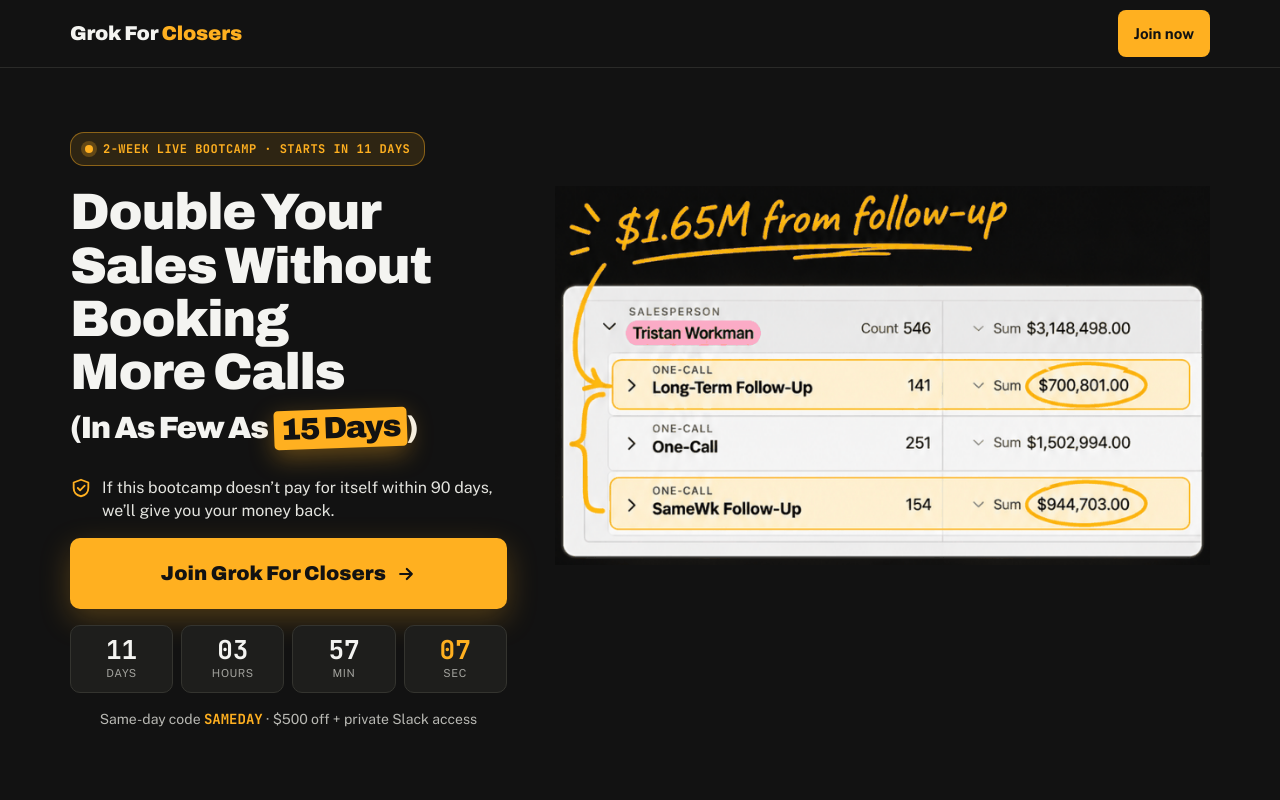
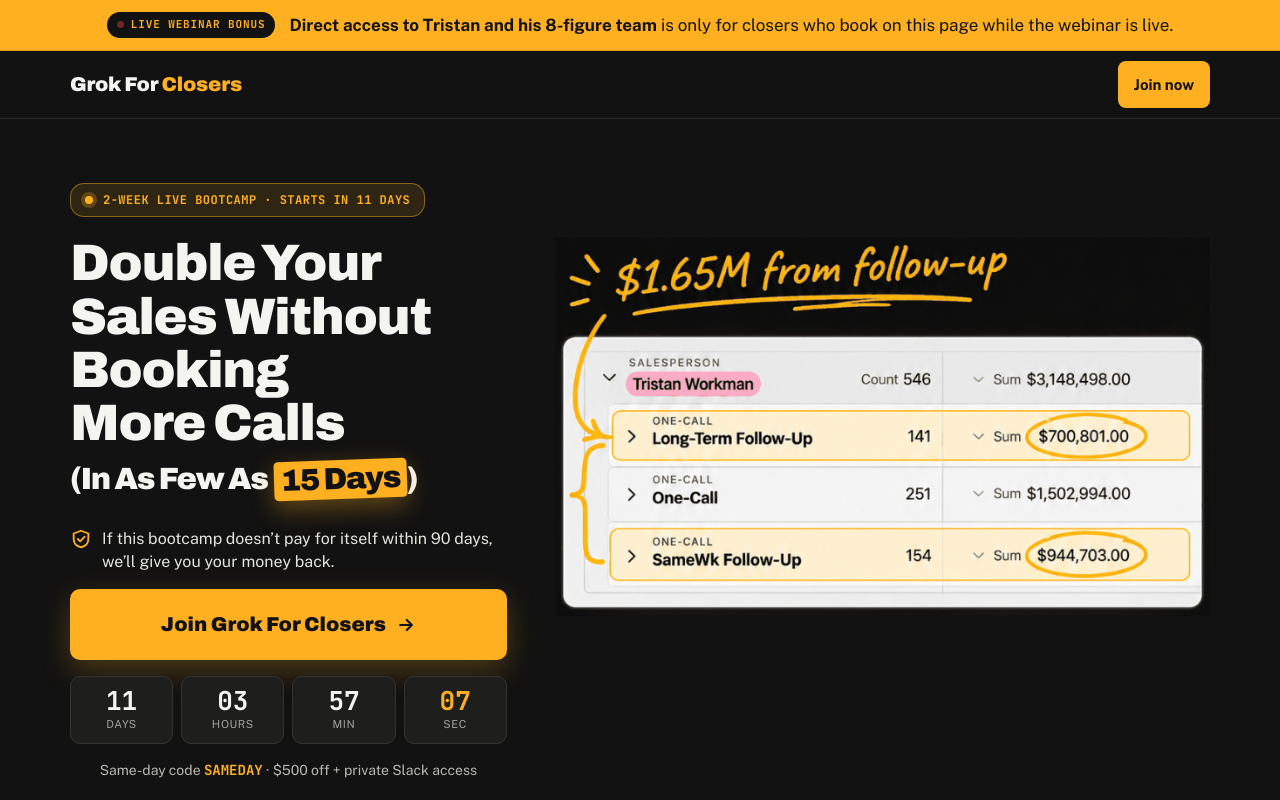
Before and after one commit to makstarforge/grokforclosers, a plain HTML site: page sameday.html in a window 1280 px wide. Shown: the top 800 px of the page. Drawn offline with nearby package versions, Linux system fonts and the light colour scheme.

Commit message:
Sameday: live webinar bonus banner
Co-Authored-By: Claude Opus 5.5 <noreply@anthropic.com>
Claude-Session: https://claude.ai/code/session_01B6SyheZNpz3uKChNs5tpkw

```diff
--- a/sameday.html
+++ b/sameday.html
@@ -75,6 +75,14 @@ summary::-webkit-details-marker{display:none}
 </head>
 <body>
 <div style="width: 100%; background: #F4F4F1; color: #121212; font-family: 'Public Sans', sans-serif; font-size: 17px; line-height: 1.55">
+<!-- WEBINAR BANNER -->
+<style>@keyframes wbpulse{0%,100%{opacity:1}50%{opacity:.35}}</style>
+<div style="background: #FFB020; color: #121212; border-bottom: 1px solid #E09A10">
+<div style="max-width: 1180px; margin: 0 auto; padding: 12px 20px; display: flex; align-items: center; justify-content: center; gap: 10px 14px; flex-wrap: wrap; text-align: center; font-size: clamp(15px, 1.4vw, 17px); line-height: 1.45">
+<span style="flex: none; display: inline-flex; align-items: center; gap: 7px; background: #121212; color: #FFB020; font-family: 'JetBrains Mono', monospace; font-weight: 700; font-size: 11px; letter-spacing: 0.08em; padding: 5px 10px; border-radius: 999px"><span style="width: 7px; height: 7px; border-radius: 50%; background: #FF4D3D; animation: wbpulse 1.4s ease-in-out infinite"></span>LIVE WEBINAR BONUS</span>
+<span><strong style="font-weight: 800">Direct access to Tristan and his 8-figure team</strong> is only for closers who book on this page while the webinar is live.</span>
+</div>
+</div>
 <!-- STICKY TOP BAR + COUNTDOWN -->
 <header style="position: sticky; top: 0; z-index: 40; background: #121212; color: #F4F4F1; border-bottom: 1px solid #2A2A28">
 <div style="max-width: 1180px; margin: 0 auto; padding: 10px 20px; display: flex; align-items: center; justify-content: space-between; gap: 12px">
```
